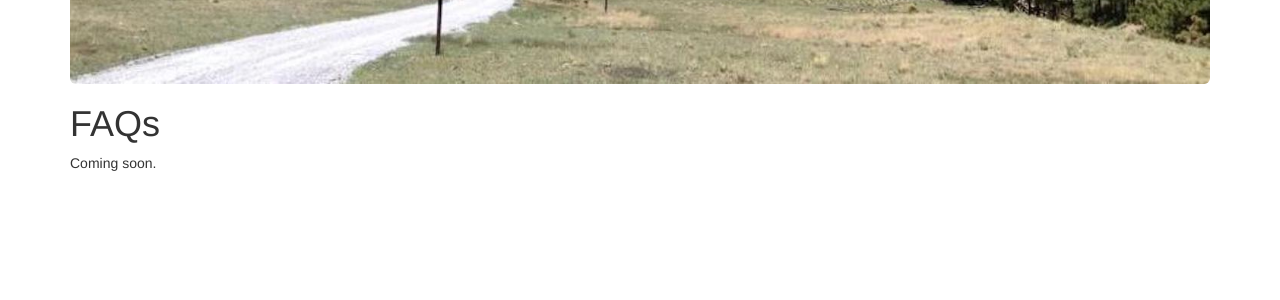
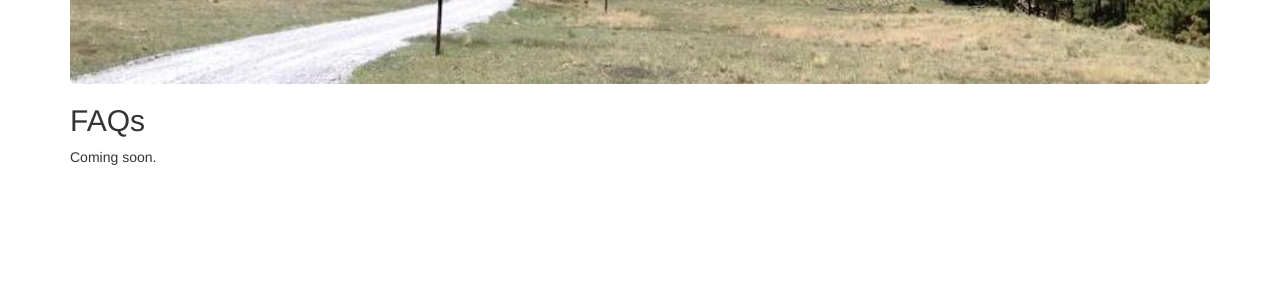
Before and after one commit to dcernst/PinyonsPines, a Jekyll site: the page built from faqs.md, in a window 1280 px wide. Shown: the part 383-683 px from the top of the page. Built offline with Jekyll 4.4.1, drawn with Linux system fonts in a browser that asks for light colours; nearby versions of some CDN libraries.

Commit message:
Update to title headers

```diff
--- a/faqs.md
+++ b/faqs.md
@@ -6,6 +6,6 @@ layout: default
 
 <img src="{{ site.baseurl }}/images/LockettMeadow.jpg" class="img-responsive img-rounded" img style="margin-bottom: 10px" />
 
-# FAQs #
+## FAQs ##
 
 Coming soon.
```
Also changed, not shown: index.md (+1 -0 lines), results.md (+1 -1 lines).
